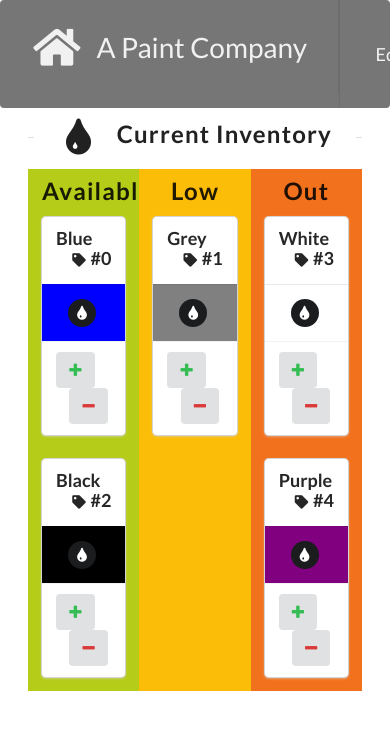
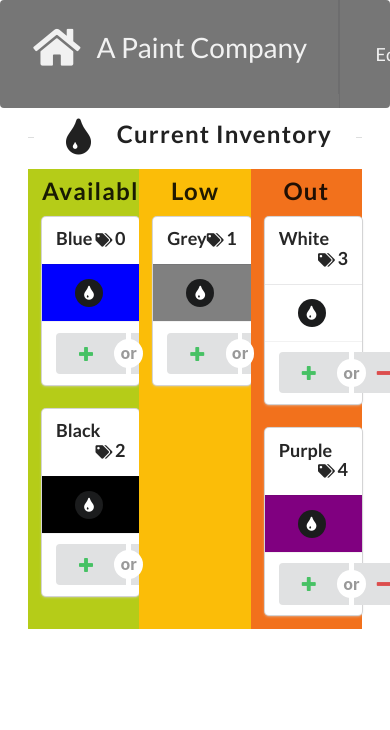
Before and after one commit to CRCotton/paint-inventory, a React (Create React App) app: page / in a window 390 px wide. Shown: the top 730 px of the page. Built offline with nearby package versions, Linux system fonts and the light colour scheme.

Commit message:
Changed buttons on Paint card to help with mobile phone capatability.

```diff
--- a/package.json
+++ b/package.json
@@ -1,5 +1,5 @@
 {
-  "homepage": "http://crcotton.github.io/paint-inventory",
+  "homepage": "https://crcotton.github.io/paint-inventory/",
   "name": "paint-inventory",
   "version": "0.1.0",
   "private": true,
--- a/src/components/Paint.js
+++ b/src/components/Paint.js
@@ -6,17 +6,16 @@ const Paint = ({paint, onAdd, onSubtract}) => {
     return(
         <><div className="content">
             <div className="header left floated" key="{paint.key}">{paint.colour}</div>
-            <div className="header right floated"><i className="small tag icon"></i>#{paint.key}</div>
-        </div><div className="centered content" style={{ backgroundColor: paint.colour }}><i className="circular icon inverted tint"></i></div><div className="extra content">
-                <span className="left floated">
-                    <button className="ui icon button" onClick={() => onAdd(paint.key)}><i className="plus green icon"></i></button>
-                </span>
-                <span className="right floated">
-                    <button className="ui icon button" onClick={() => onSubtract(paint.key)}><i className="minus red icon"></i></button>
-                </span>
-            </div></>
-    );
-
+            <div className="header right floated"><i className="small tags icon"></i>{paint.key}</div>
+        </div><div className="centered content" style={{ backgroundColor: paint.colour }}><i className="circular icon inverted tint"></i></div>
+        <div className="extra content">
+            <div class="ui large buttons">
+                <button class="ui button" onClick={() => onAdd(paint.key)}><i className="plus green icon"></i></button>
+                <div class="or"></div>
+                <button class="ui button" onClick={() => onSubtract(paint.key)}><i className="minus red icon"></i></button>
+            </div>
+        </div>
+                </>
+                );
 }
-
-export default Paint;
+                export default Paint;
```
